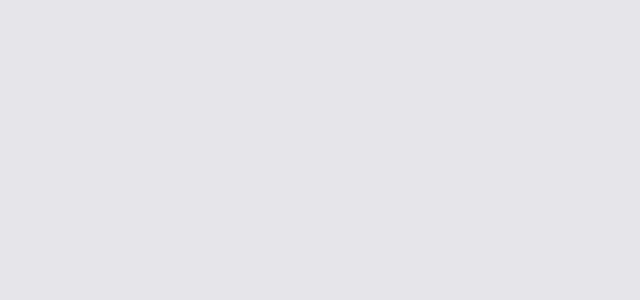
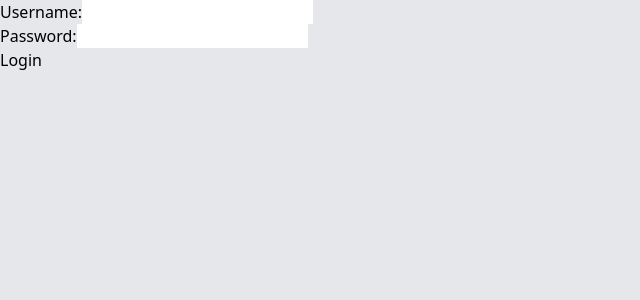
Before and after one commit to AbelX18/E-commerce_frontend, a React (Vite) app: page / in a window 1280 px wide. Shown: the top 300 px of the page, without its empty margins (0-640 px from the left). Built offline with nearby package versions, Linux system fonts and the light colour scheme.

Commit message:
Example Conection with the API

```diff
--- a/index.html
+++ b/index.html
@@ -4,7 +4,7 @@
     <meta charset="UTF-8" />
     <link rel="icon" type="image/svg+xml" href="/vite.svg" />
     <meta name="viewport" content="width=device-width, initial-scale=1.0" />
-    <title>Stock Taller</title>
+    <title>Ecommerce</title>
   </head>
   <body class="bg-gray-200">
     <div id="root"></div>
--- a/package.json
+++ b/package.json
@@ -14,7 +14,8 @@
     "framer-motion": "^12.6.2",
     "react": "^19.0.0",
     "react-dom": "^19.0.0",
-    "react-router-dom": "^7.4.1"
+    "react-router-dom": "^7.4.1",
+    "zod": "^3.24.2"
   },
   "devDependencies": {
     "@eslint/js": "^9.21.0",
--- /dev/null
+++ b/src/api/AuthAPI.ts
@@ -0,0 +1,17 @@
+
+import { isAxiosError } from 'axios'
+import api from '../lib/axios'
+import { UserLoginForm } from '../types'
+
+export async function authenticateUser(formData: UserLoginForm) {
+    try {
+        const url = `/auth/Login`
+        console.log(formData)
+        const {data} = await api.post<string>(url, formData)
+        return data
+    } catch (error) {
+        if(isAxiosError(error) && error.response){
+            throw new Error(error.response.data.error)
+        }
+    }
+}
--- /dev/null
+++ b/src/components/LoginForm.tsx
@@ -0,0 +1,47 @@
+import React, { useState } from 'react';
+import { authenticateUser } from '../api/AuthAPI';
+
+const LoginForm: React.FC = () => {
+  const [username, setUserName] = useState('');
+  const [password, setPassword] = useState('');
+  const [error, setError] = useState('');
+
+  const handleSubmit = async (e: React.FormEvent) => {
+    e.preventDefault();
+    setError('');
+
+    try {
+      const response = await authenticateUser({ username, password });
+      console.log(response)
+    } catch (err) {
+      setError('Invalid credentials. Please try again.');
+    }
+  };
+
+  return (
+    <form onSubmit={handleSubmit}>
+      <div>
+        <label>Username:</label>
+        <input
+          type="username"
+          value={username}
+          onChange={(e) => setUserName(e.target.value)}
+          required
+        />
+      </div>
+      <div>
+        <label>Password:</label>
+        <input
+          type="password"
+          value={password}
+          onChange={(e) => setPassword(e.target.value)}
+          required
+        />
+      </div>
+      {error && <div style={{ color: 'red' }}>{error}</div>}
+      <button type="submit">Login</button>
+    </form>
+  );
+};
+
+export default LoginForm;
--- /dev/null
+++ b/src/lib/axios.ts
@@ -0,0 +1,15 @@
+import axios from 'axios'
+
+const api = axios.create({
+    baseURL: import.meta.env.VITE_API_URL
+})
+
+api.interceptors.request.use( config => {
+    const token = localStorage.getItem('AUTH_TOKEN')
+    if(token){
+        config.headers.Authorization = `Bearer ${token}`
+    }
+    return config
+})
+
+export default api
--- a/src/main.tsx
+++ b/src/main.tsx
@@ -1,9 +1,10 @@
 import { StrictMode } from 'react'
 import { createRoot } from 'react-dom/client'
-import { RouterProvider} from 'react-router-dom'
 import './index.css'
+import Login from './pages/Login'
 
 createRoot(document.getElementById('root')!).render(
   <StrictMode>
+    <Login />
   </StrictMode>,
 )
--- /dev/null
+++ b/src/pages/Login.tsx
@@ -0,0 +1,10 @@
+import LoginForm from "../components/LoginForm";
+
+
+export default function Login() {
+  return (
+    <>
+        <LoginForm/>
+    </>
+  )
+}
--- /dev/null
+++ b/src/types/index.ts
@@ -0,0 +1,15 @@
+import { z } from 'zod'
+
+/** Auth & Users */
+const authSchema = z.object({
+    username: z.string(),
+    name: z.string(),
+    email: z.string().email(),
+    current_password: z.string(),
+    password: z.string(),
+    password_confirmation: z.string(),
+    token: z.string()
+})
+
+type Auth = z.infer<typeof authSchema>
+export type UserLoginForm = Pick<Auth,'username'| 'password' >
```
Also changed, not shown: 2 other files (tests, documents, lock files or other folders).
